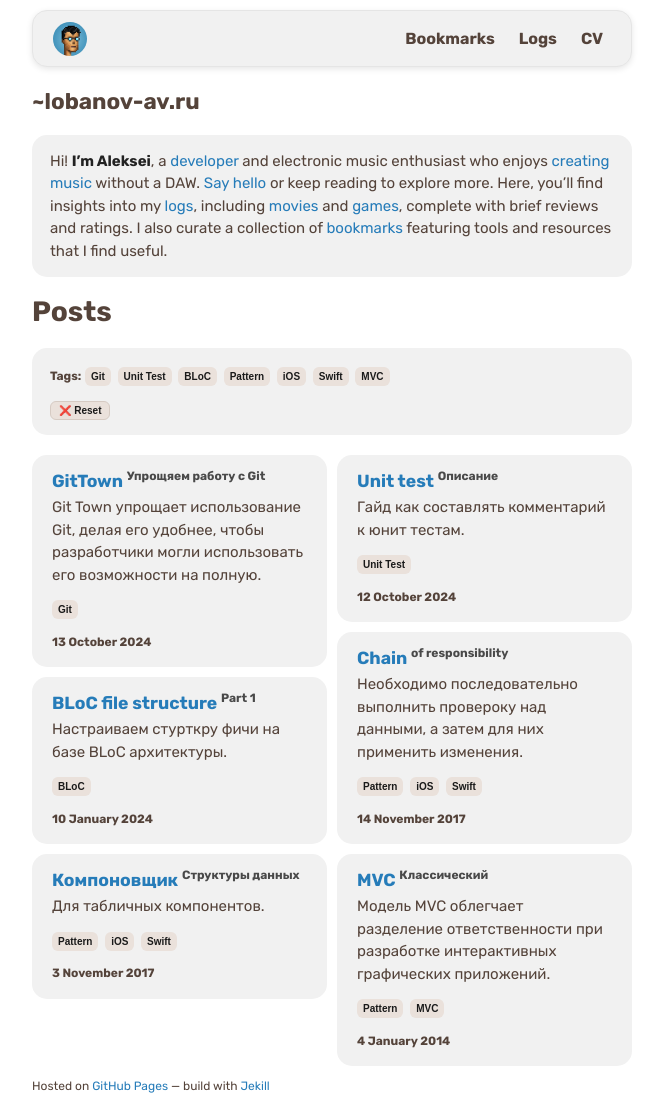
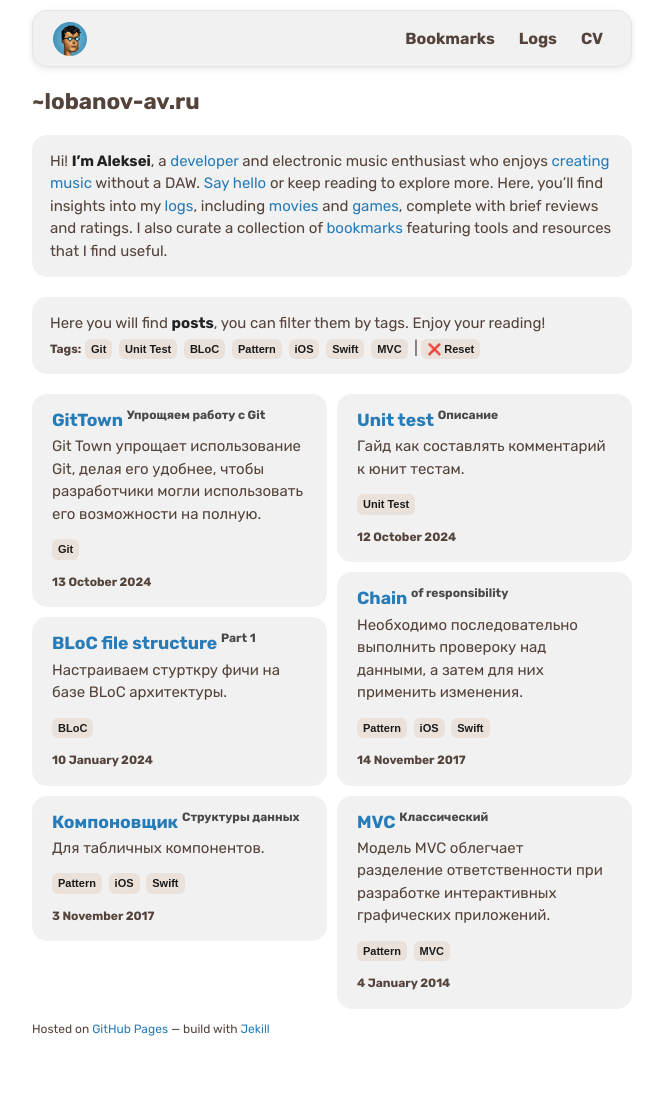
Before and after one commit to alobanov/alobanov.github.io, a Jekyll site: the page built from index.md, in a window 1280 px wide. Shown: the whole page, without its empty margins (308-971 px from the left). Built offline with Jekyll 4.4.1, drawn with Linux system fonts in a browser that asks for light colours; some web fonts are replaced; after the commit the page ends 1057 px from its top, so only the background shows below that.

Commit message:
small fixes

```diff
--- a/assets/css/style.css
+++ b/assets/css/style.css
@@ -443,7 +443,7 @@ article {
 }
 
 .tag.small {
-    font-size: 10px;
+    font-size: 11px;
     padding: 2px 6px;
     margin-right: 3px;
 }
--- a/index.md
+++ b/index.md
@@ -15,9 +15,12 @@ Hi! **I’m Aleksei**, a [developer](about_en/) and electronic music enthusiast
 {{ markdown_content | markdownify }}
 </div>
 
-<h1>Posts</h1>
+<div class="bubble">
+{% capture markdown_content %}
+Here you will find **posts**, you can filter them by tags. Enjoy your reading!
+{% endcapture %}
+{{ markdown_content | markdownify }}
 
-<div class="bubble">
 {% assign all_tags = "" %}
   {% for post in site.posts %}
     {% for tag in post.tags %}
@@ -32,10 +35,8 @@ Hi! **I’m Aleksei**, a [developer](about_en/) and electronic music enthusiast
       <span class='tag small' data-tag="{{ tag | downcase }}">{{ tag }}</span>
     {% endif %}
   {% endfor %}
-
-<div class="spacer"></div>
-
-<button id="reset">❌ Reset</button>
+  | <span class='tag small' id="reset">❌ Reset</span>
+ <!-- <button id="reset">❌ Reset</button>  -->
 </div>
 
 <div class="bookmarks-container">
```
Also changed, not shown: bookmarks.md (+2 -4 lines), 1 other file.
